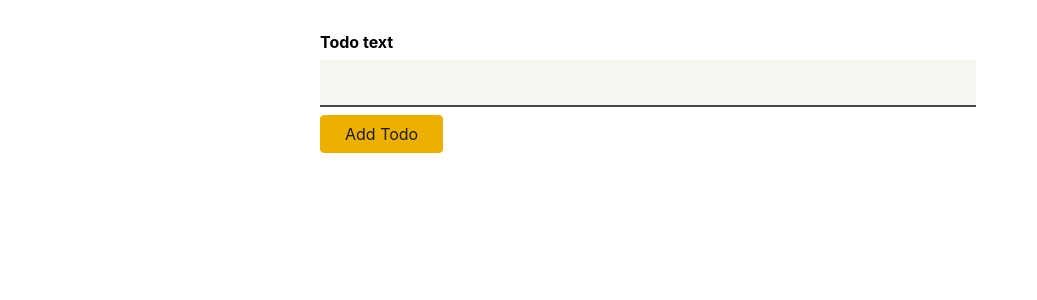
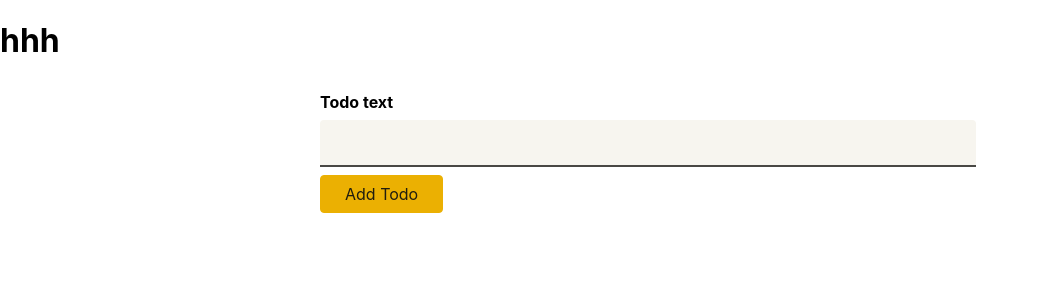
Before and after one commit to MeiCloudie/react-ts, a React (Create React App) app: page / in a window 1280 px wide. Shown: the top 300 px of the page, without its empty margins (0-1037 px from the left). Built offline with nearby package versions, Linux system fonts and the light colour scheme; the HTML template or start-up script is replaced by a standard one.

Commit message:
test: create h1

```diff
--- a/src/App.tsx
+++ b/src/App.tsx
@@ -23,6 +23,7 @@ function App() {
 
   return (
     <div>
+      <h1>hhh</h1>
       <NewTodo onAddTodo={addTodoHandler} />
       <Todos items={todos} onRemoveTodo={removeTodoHandler} />
     </div>
```
